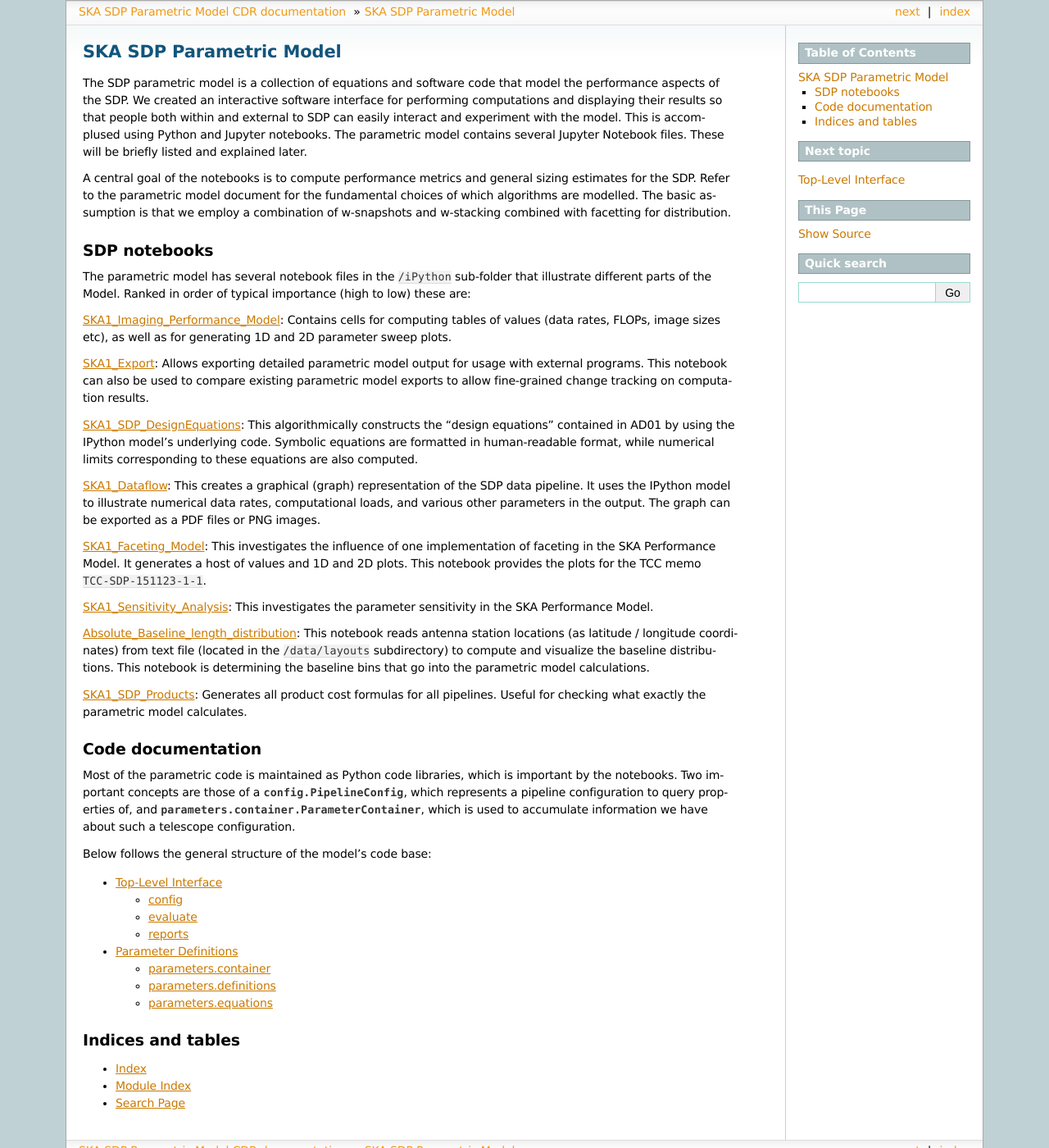
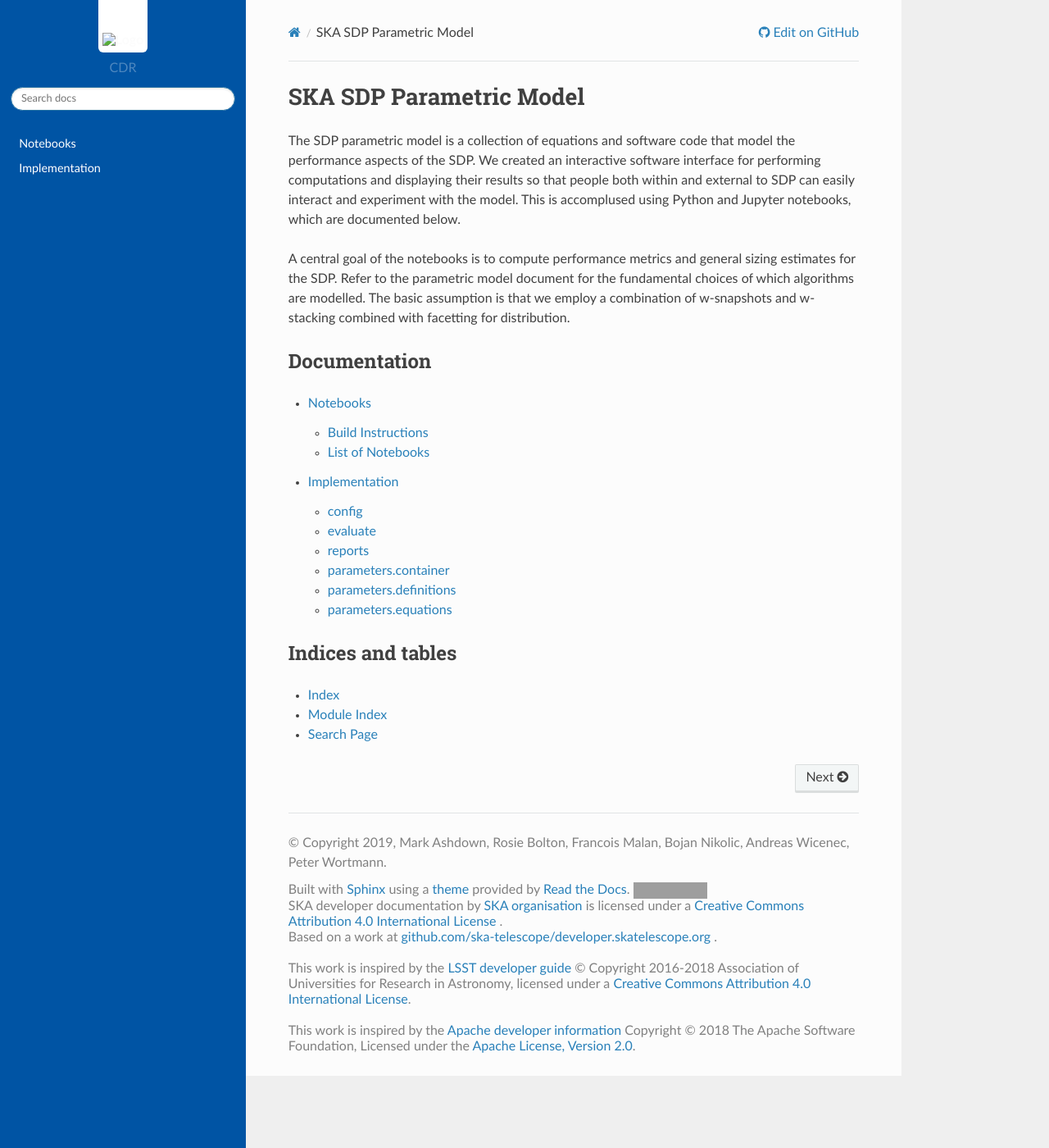
Before and after one commit to top-sim/sdp-par-model, a Sphinx documentation site: the page built from docs/index.rst, in a window 1280 px wide and 1400 px high. Shown: the whole window at 82% size. Built offline with Sphinx 7.4.7 and the Read the Docs theme 2.0.0, drawn with Linux system fonts in a browser that asks for light colours; some of the changed text lies outside the part shown; grey boxes are pictures that could not be loaded.

Commit message:
Documentation refactoring
Use SKA's template, restructure to make more sense overall.

```diff
--- /dev/null
+++ b/docs/_static/css/custom.css
@@ -0,0 +1,78 @@
+/*
+Following SKA brand guidelines colors are defined as
+
+SKA Sky Blue:    rgb(0, 174, 239)
+SKA Ocean Blue:  rgb(0, 84, 164)
+SKA Teal Blue:   rgb(0, 104, 138)
+SKA Burnt Sun:   rgb(236, 134, 35)
+SKA Earth Green: rgb(166, 206, 57)
+*/
+
+.wy-nav-side{
+        background-color: rgb(0, 84, 164);
+        color: white;
+}
+
+.wy-side-nav-search{
+        padding-top: 0px;
+        /*background-color: rgb(0, 174, 239);*/
+        background-color: rgb(0, 84, 164);
+        text-align: center;
+}
+
+.wy-menu-vertical p.caption{
+        color: rgb(236, 134, 35);
+}
+
+.wy-menu {
+        color: white;
+}
+
+.wy-menu-vertical a{
+  color: white;
+}
+
+.local-toc ul li a:hover {
+        background-color: rgb(0, 174, 239);
+}
+
+.wy-side-nav-search a{
+    padding-top: 0px;
+}
+
+.wy-side-nav-search a img.logo{
+	background-color: rgb(255, 255, 255);
+	border-bottom-left-radius: 6px;
+	border-bottom-right-radius: 6px;
+      padding-top: 40px;
+}
+
+.ska-logo, ska-logo:hover{
+	background-attachment: scroll;
+	background-clip: border-box;
+	background-color: rgb(255, 255, 255);
+	background-image: url("https://www.skatelescope.org/wp-content/themes/skatelescope.org-theme/img/img-logo3.png");
+	background-origin: padding-box;
+	background-position: 22px 35px;
+	background-position-x: 22px;
+	background-position-y: 35px;
+	background-repeat: no-repeat;
+	background-size: 153px 98px;
+	border-bottom-left-radius: 6px;
+	border-bottom-right-radius: 6px;
+	/*color: rgb(0, 86, 120);
+	float: left;
+	font-family: "Eurostile LT W01 Demi", sans-serif;
+	font-size: 44.8px;
+	font-weight: 400;
+	line-height: 60px;
+	list-style-image: none;
+	list-style-position: outside;
+	list-style-type: none;*/
+	margin-bottom: 0px;
+	margin-left: 0px;
+	margin-right: 0px;
+	margin-top: 0px;
+	width: 186px;
+	height: 135px;
+}
--- /dev/null
+++ b/docs/_static/js/github.js
@@ -0,0 +1,26 @@
+jQuery(function(){
+    var github_v3_endpoint = "https://api.github.com/orgs/ska-telescope/repos";
+    var list = $("#list-of-projects > ul");
+    if( list.length ){
+        list.empty();
+        $.getJSON(github_v3_endpoint, function(data){
+            $.each(data, function(key, val){
+               //console.log(val);
+               if(val["description"])
+                   description = val["description"];
+               else
+                   description = "";
+               item = "<li><a href=\"" +
+                      val["html_url"] +
+                      "\">" +
+                      val["name"] +
+                      "</a> " +
+                      description +
+                      "</li>";
+               $(item).appendTo(list);
+            }); //end each
+        }); //end getJSON
+    }else{ //if list not found
+        //console.log("list not found")
+    }
+});
--- /dev/null
+++ b/docs/_templates/footer.html
@@ -0,0 +1,48 @@
+
+{% extends "!footer.html" %}
+{% block extrafooter %}
+
+<a rel="license" href="http://creativecommons.org/licenses/by/4.0/">
+    <img alt="Creative Commons Licence"
+         style="border-width:0"
+         src="https://i.creativecommons.org/l/by/4.0/88x31.png" />
+</a>
+<br />
+<span xmlns:dct="http://purl.org/dc/terms/"
+      property="dct:title">
+          SKA developer documentation
+</span>
+by
+<a xmlns:cc="http://creativecommons.org/ns#"
+   href="developer.skatelscope.org"
+   property="cc:attributionName"
+   rel="cc:attributionURL">
+       SKA organisation
+</a>
+is licensed under a
+<a rel="license"
+   href="http://creativecommons.org/licenses/by/4.0/">
+      Creative Commons Attribution 4.0 International License
+</a>.
+<br />Based on a work at
+<a xmlns:dct="http://purl.org/dc/terms/"
+   href="https://github.com/ska-telescope/developer.skatelescope.org"
+   rel="dct:source">
+       github.com/ska-telescope/developer.skatelescope.org
+</a>.
+<br /><br />
+This work is inspired by the
+<a href="https://developer.lsst.io/">
+    LSST developer guide
+</a> © Copyright 2016-2018 Association of Universities for Research in Astronomy, licensed under a
+<a rel="license" href="http://creativecommons.org/licenses/by/4.0/">Creative Commons Attribution 4.0 International License</a>.
+
+
+<br /><br />
+This work is inspired by the
+<a href="https://www.apache.org/dev/">
+    Apache developer information
+</a>
+Copyright © 2018 The Apache Software Foundation, Licensed under the
+<a rel="license" href="http://www.apache.org/licenses/LICENSE-2.0">Apache License, Version 2.0</a>.
+{% endblock %}
--- /dev/null
+++ b/docs/_templates/layout.html
@@ -0,0 +1,43 @@
+{% extends "!layout.html" %}
+
+{#
+{% block sidebartitle %}
+#}
+
+{# original content
+
+{% if logo and theme_logo_only %}
+<a href="{{ pathto(master_doc) }}">
+{% else %}
+<a href="{{ pathto(master_doc) }}" class="icon icon-home"> {{project }}
+{% endif %}
+
+{% if logo %}
+
+<img src="{{ pathto('_static/' + logo, 1) }}" class="logo" />
+{% endif %}
+</a>
+
+{% if theme_display_version %}
+{%- set nav_version = version %}
+{% if READTHEDOCS and current_version %}
+{%- set nav_version = current_version %}
+{% endif %}
+{% if nav_version %}
+<div class="version">
+{{ nav_version }}
+</div>
+{% endif %}
+{% endif %}
+
+{% include "searchbox.html" %}
+
+end of original content #}
+
+{#
+<a href="{{pathto(master_doc)}}" class="ska-logo"></a>
+
+{% include "searchbox.html" %}
+
+{% endblock %}
+#}
--- a/docs/conf.py
+++ b/docs/conf.py
@@ -15,11 +15,16 @@
 
 import sys
 import os
+import sphinx_rtd_theme
 
 # If extensions (or modules to document with autodoc) are in another directory,
 # add these directories to sys.path here. If the directory is relative to the
 # documentation root, use os.path.abspath to make it absolute, like shown here.
 sys.path.insert(0, os.path.abspath('..'))
+
+def setup(app):
+    app.add_stylesheet('css/custom.css')
+    app.add_javascript('js/github.js')
 
 # -- General configuration ------------------------------------------------
 
@@ -33,6 +38,7 @@
     'sphinx.ext.autodoc',
     'sphinx.ext.coverage',
     'sphinx.ext.viewcode',
+    'sphinx.ext.githubpages'
 ]
 
 # Add any paths that contain templates here, relative to this directory.
@@ -113,12 +119,23 @@
 
 # The theme to use for HTML and HTML Help pages.  See the documentation for
 # a list of builtin themes.
-html_theme = 'sphinxdoc'
+html_theme = 'sphinx_rtd_theme'
 
 # Theme options are theme-specific and customize the look and feel of a theme
 # further.  For a list of options available for each theme, see the
 # documentation.
 #html_theme_options = {}
+
+html_context = {
+    'favicon': 'img/favicon.ico',
+    'logo': 'img/logo.jpg',
+    'theme_logo_only' : True,
+    'display_github': True, # Integrate GitHub
+    'github_user': 'ska-telescope', # Username
+    'github_repo': 'sdp-par-model', # Repo name
+    'github_version': 'master', # Version
+    'conf_py_path': '/docs/', # Path in the checkout to the docs root
+}
 
 # Add any paths that contain custom themes here, relative to this directory.
 #html_theme_path = []
--- a/docs/index.rst
+++ b/docs/index.rst
@@ -9,9 +9,8 @@
 interactive software interface for performing computations and
 displaying their results so that people both within and external to
 SDP can easily interact and experiment with the model. This is
-accomplused using Python and Jupyter notebooks.  The parametric model
-contains several Jupyter Notebook files. These will be briefly listed
-and explained later.
+accomplused using Python and Jupyter notebooks, which are documented
+below.
 
 A central goal of the notebooks is to compute performance metrics and
 general sizing estimates for the SDP. Refer to the parametric model
@@ -19,81 +18,13 @@
 modelled. The basic assumption is that we employ a combination of
 w-snapshots and w-stacking combined with facetting for distribution.
 
-SDP notebooks
+Documentation
 =============
 
-The parametric model has several notebook files in the ``/iPython``
-sub-folder that illustrate different parts of the Model. Ranked in
-order of typical importance (high to low) these are:
-
-`SKA1_Imaging_Performance_Model
-<iPython/SKA1_Imaging_Performance_Model.html>`_:
-Contains cells for computing tables of values (data
-rates, FLOPs, image sizes etc), as well as for generating 1D and 2D
-parameter sweep plots.
-
-`SKA1_Export
-<iPython/SKA1_Export.html>`_:
-Allows exporting detailed parametric model output for usage with
-external programs. This notebook can also be used to compare existing
-parametric model exports to allow fine-grained change tracking on
-computation results.
-
-`SKA1_SDP_DesignEquations
-<iPython/SKA1_SDP_DesignEquations.html>`_:
-This algorithmically constructs the “design equations” contained in
-AD01 by using the IPython model’s underlying code. Symbolic equations
-are formatted in human-readable format, while numerical limits
-corresponding to these equations are also computed.
-
-`SKA1_Dataflow
-<iPython/SKA1_Dataflow.html>`_:
-This creates a graphical (graph) representation of the SDP data
-pipeline. It uses the IPython model to illustrate numerical data
-rates, computational loads, and various other parameters in the
-output. The graph can be exported as a PDF files or PNG images.
-
-`SKA1_Faceting_Model
-<iPython/SKA1_Faceting_Model.html>`_:
-This investigates the influence of one implementation of faceting in
-the SKA Performance Model. It generates a host of values and 1D and 2D
-plots. This notebook provides the plots for the TCC memo
-``TCC-SDP-151123-1-1``.
-
-`SKA1_Sensitivity_Analysis
-<iPython/SKA1_Sensitivity_Analysis.html>`_:
-This investigates the parameter sensitivity in the SKA Performance
-Model.
-
-`Absolute_Baseline_length_distribution
-<iPython/Absolute_Baseline_length_distribution.html>`_:
-This notebook reads antenna station locations (as latitude / longitude
-coordinates) from text file (located in the ``/data/layouts``
-subdirectory) to compute and visualize the baseline
-distributions. This notebook is determining the baseline bins that go
-into the parametric model calculations.
-
-`SKA1_SDP_Products
-<iPython/SKA1_SDP_Products.html>`_:
-Generates all product cost formulas for all pipelines. Useful for
-checking what exactly the parametric model calculates.
-
-Code documentation
-==================
-
-Most of the parametric code is maintained as Python code libraries,
-which is important by the notebooks. Two important concepts are those
-of a :class:`.config.PipelineConfig`, which represents a pipeline
-configuration to query properties of, and
-:class:`.parameters.container.ParameterContainer`, which is used to
-accumulate information we have about such a telescope configuration.
-
-Below follows the general structure of the model's code base:
-
 .. toctree::
-   toplevel
-   parameters
-   :maxdepth: 2
+   notebooks
+   code
+   :maxdepth: 3
 
 Indices and tables
 ==================
```
Also changed, not shown: docs/code.rst (renamed from docs/parameters.rst, +33 -2 lines), docs/notebooks.rst (added, +63 -0 lines), docs/toplevel.rst (deleted, +0 -26 lines), docs/_static/img/favicon.ico (added), docs/_static/img/logo.jpg (added), docs/_static/img/logo.svg (added), 2 other files.
